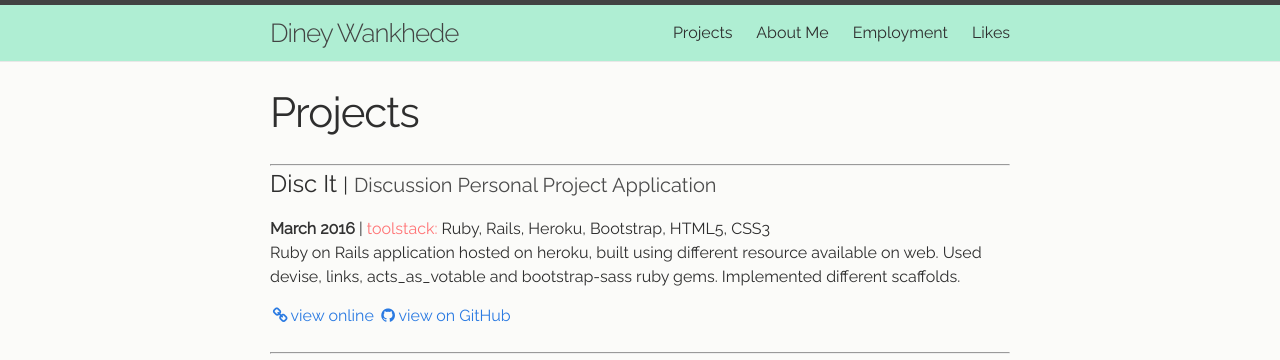
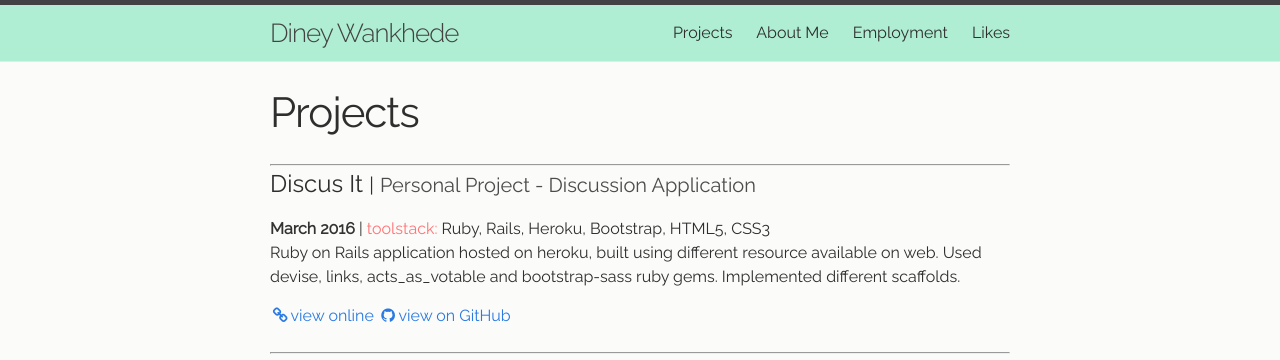
Before and after one commit to dineyw23/dineyw23.github.io, a Jekyll site: the page built from Projects/Projects.md, in a window 1280 px wide. Shown: the top 360 px of the page. Built offline with Jekyll 4.4.1, drawn with Linux system fonts in a browser that asks for light colours; nearby versions of some CDN libraries; comment, search, counter and statistics services are not loaded.

Commit message:
Update new project info

```diff
--- a/_data/projects.yml
+++ b/_data/projects.yml
@@ -1,6 +1,6 @@
-- name: Disc It
+- name: Discus It
   time: March 2016
-  tagline: Discussion Personal Project Application
+  tagline: Personal Project - Discussion Application
   tools: Ruby, Rails, Heroku, Bootstrap, HTML5, CSS3
   description: |
     Ruby on Rails application hosted on heroku, built using different resource available on web. Used devise, links, acts_as_votable and bootstrap-sass ruby gems. Implemented different scaffolds.
```
